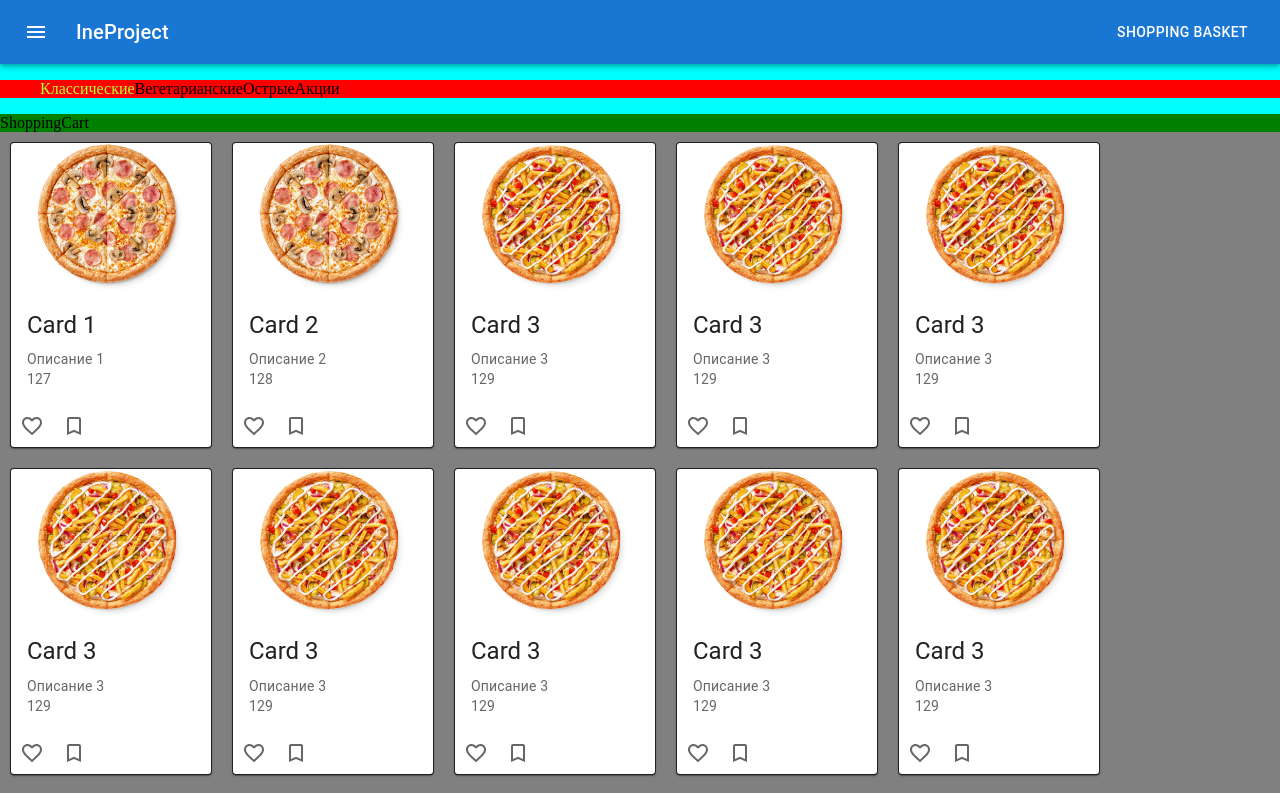
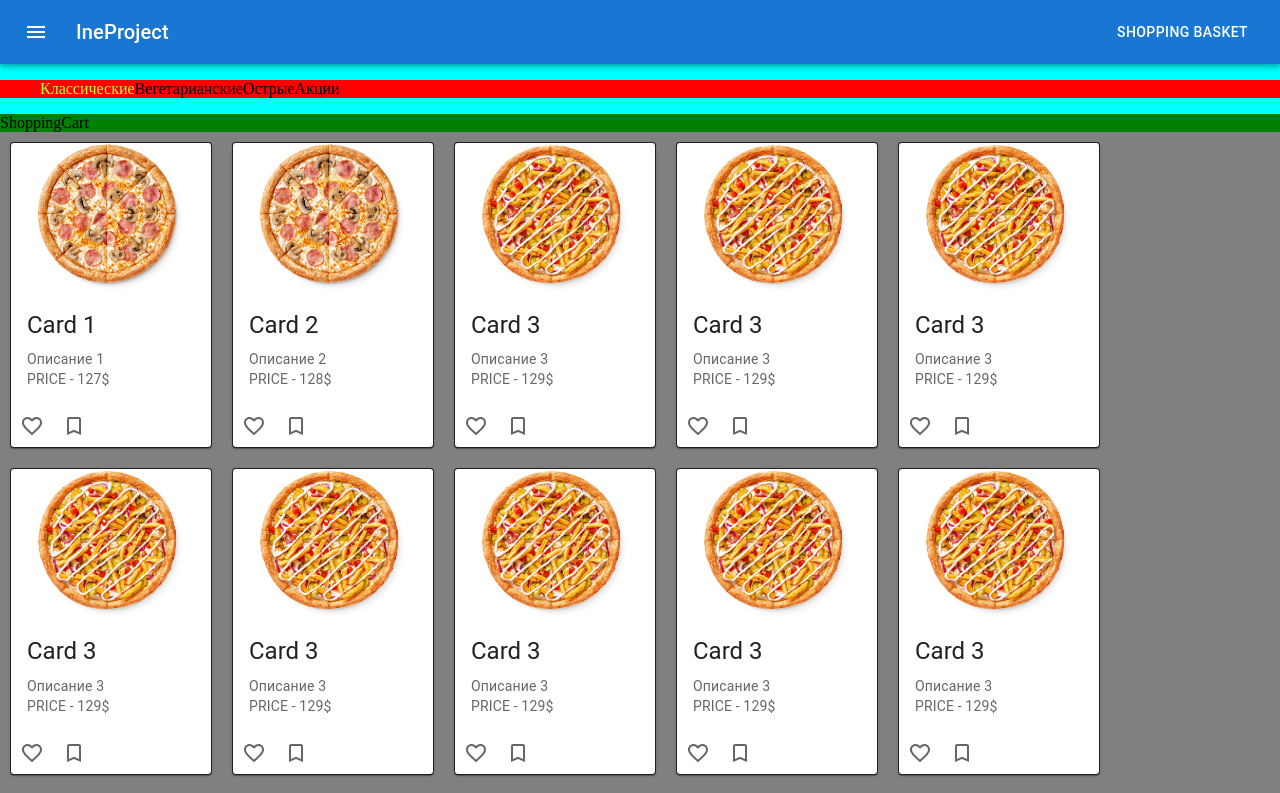
Before and after one commit to inevadim/ineproject, a React (Create React App) app: page / in a window 1280 px wide. Shown: the top 793 px of the page. Built offline with nearby package versions, Linux system fonts and the light colour scheme.

Commit message:
add typography price

```diff
--- a/src/components/body/ticket/Ticket.jsx
+++ b/src/components/body/ticket/Ticket.jsx
@@ -27,7 +27,7 @@ export const Ticket = ({ title, alt_title, price, srcPicca }) => {
             {alt_title}
           </Typography>
           <Typography variant="body2" color="text.secondary">
-            {price}
+            PRICE - {price}$
           </Typography>
         </CardContent>
       </CardActionArea>
```
